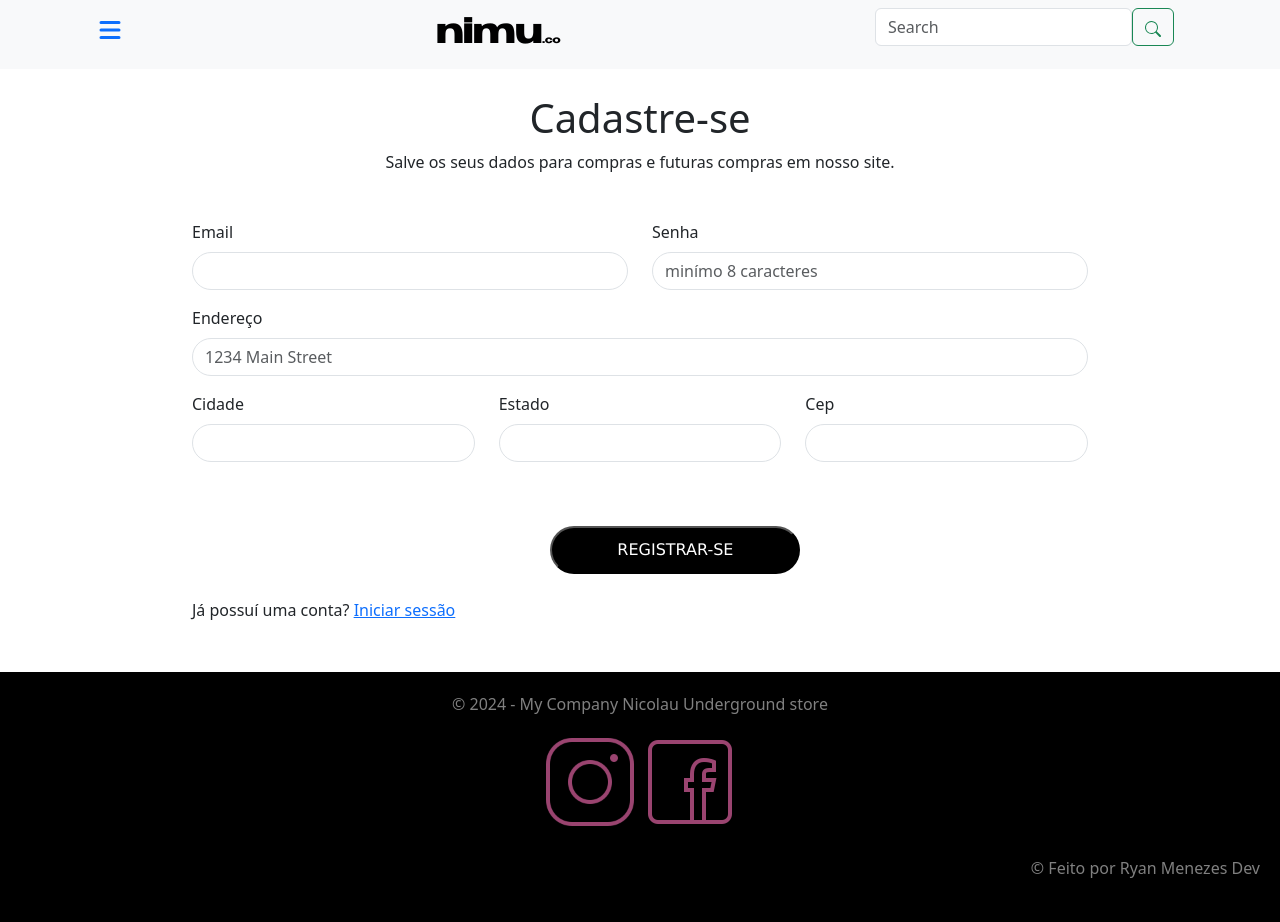
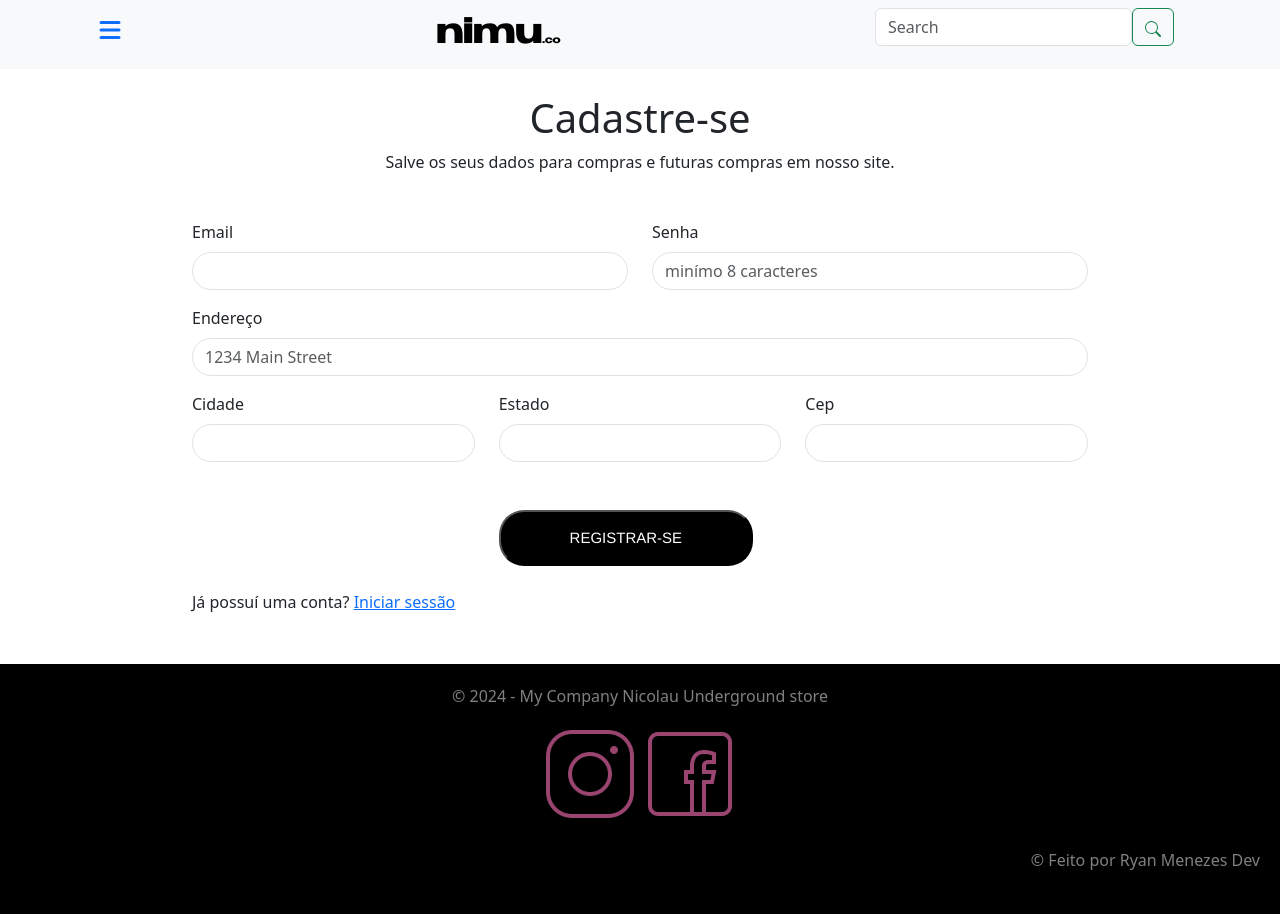
Before and after one commit to LordRyanII/Marketplace_Freelancer, a React (Vite) app in the folder frontend/: page /registro in a window 1280 px wide. Built offline with nearby package versions, Linux system fonts and the light colour scheme; the HTML template or start-up script is replaced by a standard one; a web font is replaced by a local one.

Commit message:
Fix: Corrigido btn do register

```diff
--- a/frontend/src/pages/register/Register.css
+++ b/frontend/src/pages/register/Register.css
@@ -8,12 +8,12 @@
 }
 
 #btnRegister{
-    margin-left: 40%;
+    width: 90%;
+    padding: 15px;
     text-align: center;
-    width: 250px;
-    padding: 10px;
     border-radius: 25px;
-    font-family: Verdana, Geneva, Tahoma, sans-serif;
+    font-family: 'Franklin Gothic Medium', 'Arial Narrow', Arial, sans-serif;
+    font-size: 15px;
     background-color: black;
     color: white;
 
--- a/frontend/src/pages/register/Register.tsx
+++ b/frontend/src/pages/register/Register.tsx
@@ -42,13 +42,15 @@ function Register() {
                             <Form.Control style={{ borderRadius: '20px' }} />
                         </Form.Group>
                     </Row>
-                    <br />
-                    <br />
-                    <div className="btns-subbmit">
-                        <button id='btnRegister'>
-                            REGISTRAR-SE
-                        </button>
-                    </div>
+
+                    <Row className="justify-content-center mt-5">
+                        <Col xs={12} sm={4}>
+                            <button id='btnRegister'>
+                                REGISTRAR-SE
+                            </button>
+
+                        </Col>
+                    </Row>
                     <br />
                     <p>
                         Já possuí uma conta? <Link to='/login'>Iniciar sessão</Link>
```
